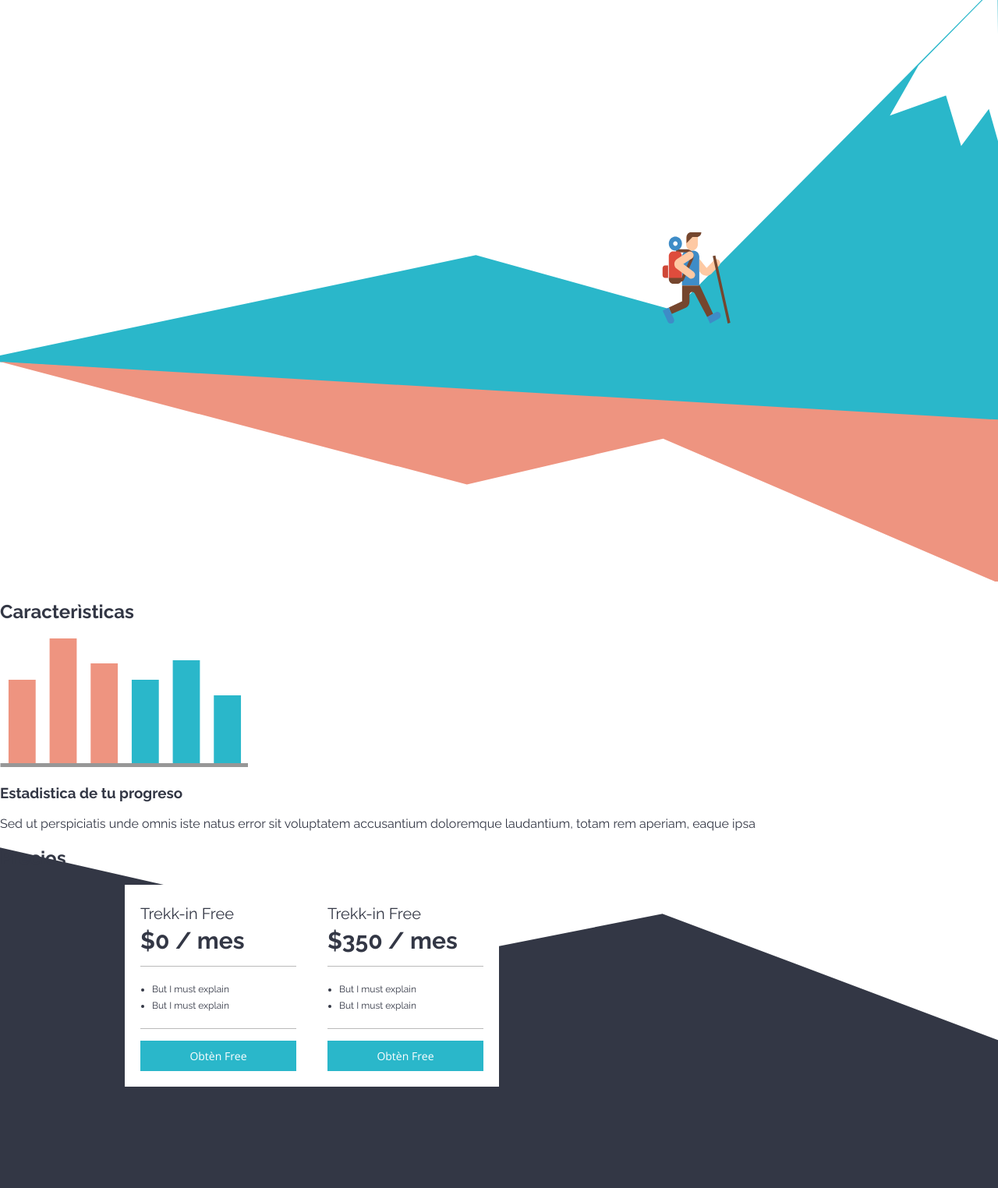
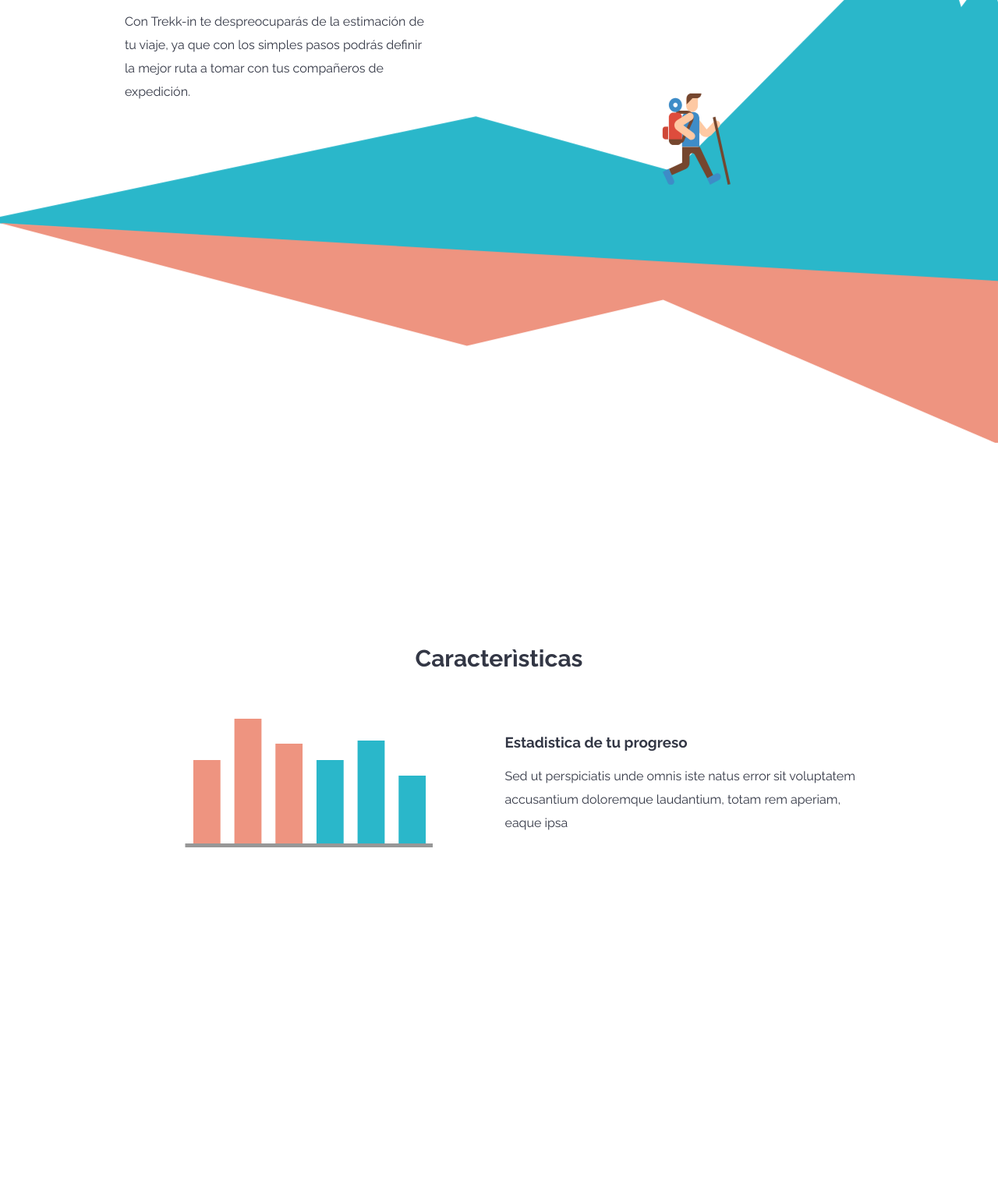
Before and after one commit to AndrewZael/desafioLatam-Css-avanzado, a plain HTML site: page index.html in a window 1280 px wide. Shown: the part 201-1725 px from the top of the page at 78% size. Drawn offline with nearby package versions, Linux system fonts and the light colour scheme.

Commit message:
Avance secciones landing

```diff
--- a/assets/scss/abstracts.scss
+++ b/assets/scss/abstracts.scss
@@ -8,10 +8,11 @@ $onyx:#333745;
 $bg-white: #fff;
 $bg-gray:#bababa;
 $bg-blue: #2ab7ca;
+$bg-mid-blue: #77d1dd;
 $bg-raising-black: #221d23;
 //utilities
 .container {
-    width: 960px;
+    width: 90%;
     margin: 0 auto;
 }
 
@@ -34,3 +35,10 @@ $fontSizes: 12px,
         font-size: $size;
     }
 }
+
+// mobile
+@media screen and (min-width: 1200px) {
+    .container {
+        width: 960px;
+    }
+}
--- /dev/null
+++ b/assets/scss/animations.scss
@@ -0,0 +1,45 @@
+#montana {
+    animation: montana .8s ease forwards;
+}
+
+#foot {
+    animation: foot .8s ease forwards;
+}
+
+#trekking {
+    opacity: 0;
+    animation: trekking 1.5s ease forwards;
+    animation-delay: 1s;
+}
+
+@keyframes montana {
+    0% {
+        transform: translate(100%, 0%);
+    }
+    100% {
+        transform: translate(0%, 0%);
+    }
+}
+
+@keyframes foot {
+    0% {
+        transform: translate(-100%, 548px);
+    }
+    100% {
+        transform: translate(0, 548px);
+    }
+}
+
+@keyframes trekking {
+    0% {
+        opacity: 0;
+        transform: translate(956px, 100px);
+    }
+    50% {
+        opacity: 1;
+    }
+    100% {
+        opacity: 1;
+        transform: translate(956px, 361px);
+    }
+}
--- a/assets/scss/components.scss
+++ b/assets/scss/components.scss
@@ -17,11 +17,26 @@
 }
 
 //header navs
+// button
+.btn {
+    color: $text-white;
+    background-color: $bg-blue;
+    font-size: 14px;
+    padding: 15px 12px;
+    text-align: center;
+    &:hover {
+        background-color: $bg-mid-blue;
+    }
+    &:focus {
+        background-color: $bg-gray;
+    }
+}
+
+// button
 //cards
 .precios__precio {
     background-color: $bg-white;
-    padding: 25px 20px 20px;
-    min-width: 200px;
+    padding: 25px 35px 30px;
     .precios__title {
         font-weight: normal;
         margin: 0 0 5px;
@@ -31,18 +46,14 @@
         border-bottom: 1px solid $bg-gray;
         margin: 15px 0;
         padding: 15px 0 15px 15px;
+        min-height: 300px;
     }
     .features__item {
-        margin: 7px 0;
+        margin: 10px 0;
         list-style-type: disc;
     }
     .precios_link {
-        text-align: center;
-        background-color: $bg-blue;
-        color: $text-white;
-        padding: 10px 5px;
         display: block;
-        font-family: 'Open Sans', sans-serif;
     }
 }
 
@@ -57,17 +68,35 @@ footer {
     .footer {
         align-items: center;
         display: flex;
+        flex-direction: column;
         padding: 25px 0;
+        @media screen and (min-width: 768px) {
+            flex-direction: row;
+        }
     }
     .footer__copyright {
         @extend .menu-footer__link;
+        margin-top: 15px;
+        @media screen and (min-width: 768px) {
+            margin-top: 0;
+        }
     }
     .footer__nav {
         flex: 1;
     }
     .menu-footer__item {
-        display: inline;
-        margin: 0 15px;
+        display: block;
+        width: 100%;
+        margin: 10px 0;
+        text-align: center;
+        &:first-child {
+            margin-left: 0;
+        }
+        @media screen and (min-width: 576px) {
+            display: inline;
+            margin: 0 15px;
+            text-align: left;
+        }
     }
 }
 
--- a/assets/scss/layout.scss
+++ b/assets/scss/layout.scss
@@ -1,15 +1,85 @@
+//about
+.hero__paragraph {
+    line-height: 30px;
+}
+
+.hero {
+    .hero__paragraph {
+        @media screen and (min-width: 768px) {
+            width: 40%;
+        }
+    }
+    .hero__trekk {
+        position: absolute;
+        width: 100%;
+        bottom: 0;
+        left: 0;
+        z-index: -1;
+        @media screen and (min-width: 768px) {
+            top: 0;
+        }
+    }
+}
+
+//about
+// caract
+.caract__title {
+    text-align: center;
+    padding: 100px 0 20px;
+}
+
+.caract {
+    .detalle-feature__paragraph {
+        @extend .hero__paragraph;
+    }
+    .caract__img-feature {
+        text-align: center;
+    }
+}
+
+// caract
 //precios
 #prices {
     background: url('../images/bg-price.svg') no-repeat center;
     background-size: cover;
 }
 
-.precios {
-    display: flex;
-}
-
 .prices {
-    margin: 0 auto;
+    padding-bottom: 50px;
+    .prices_title {
+        @extend .caract__title;
+        color: $text-white;
+    }
 }
 
 //precios
+// Grid
+.grid {
+    display: grid;
+    grid-template-columns: repeat(12, 1fr);
+    grid-gap: 15px;
+}
+
+@for $i from 1 through 12 {
+    .col-#{$i} {
+        grid-column: span ($i);
+    }
+}
+
+@media screen and (min-width: 768px) {
+    @for $i from 1 through 12 {
+        .col-md-#{$i} {
+            grid-column: span ($i);
+        }
+    }
+}
+
+@media (min-width: 1200px) {
+    @for $i from 1 through 12 {
+        .col-lg-#{$i} {
+            grid-column: span ($i);
+        }
+    }
+}
+
+// Grid
--- a/assets/scss/main.scss
+++ b/assets/scss/main.scss
@@ -3,5 +3,6 @@
 @import 'layout.scss';
 @import 'pages.scss';
 @import 'themes.scss';
+@import 'animations.scss';
 @import 'vendors.scss';
 @import 'base.scss';
--- a/index.html
+++ b/index.html
@@ -45,21 +45,21 @@
 
             </header>
 
-            <section id="about" class="full-h">
-                <div class="about">
-                    <h1 class="about__title">Haz trekking sin parar</h1>
-                    <p class="about__paragraph">Lorem ipsum dolor sit amet, consectetur adipiscing elit, sed do eiusmod tempor incididunt ut labore et dolore magna aliqua</p>
+            <section id="about" class="full-h hero">
+                <div class="hero__about container">
+                    <h1 class="hero__title font-35px">Haz trekking sin <br />parar</h1>
+                    <p class="hero__paragraph">Con Trekk-in te despreocuparás de la estimación de tu viaje, ya que con los simples pasos podrás definir la mejor ruta a tomar con tus compañeros de expedición.</p>
                 </div>
-                <div class="hero">
+                <div class="hero__trekk">
                     <svg width="100%" class="hero__treek" viewBox="0 0 1440 865" version="1.1" xmlns="http://www.w3.org/2000/svg" xmlns:xlink="http://www.w3.org/1999/xlink">
                         <g id="bg-hero">
-                                <g id="Group-7">
+                                <g id="montana">
                                     <g id="Group-6">
                                         <polygon id="Polygon" fill="#2AB7CA" points="972.544218 473.688747 1442 -3.53050922e-14 1442 124.12604 1442 636 0 548.470254 0 538.963343 686.64666 394.10107"></polygon>
                                         <polygon id="Polygon" fill="#FFFFFF" points="1439.13734 4.26130653 1442 236.502513 1426.8334 183.145119 1386.86088 236.502513 1364.9399 163.826901 1284 192.632142 1325.23866 120.38191"></polygon>
                                     </g>
                                 </g>
-                                <g id="trekking" transform="translate(956.000000, 361.000000)">
+                                <g id="trekking">
                                     <path d="M3.59993177,47.9032258 L8,47.9032258 L8,66 L3.59993177,66 C1.61187241,66 0,64.1766371 0,61.928303 L0,51.9751801 C-0.000227440723,49.7265887 1.61187241,47.9032258 3.59993177,47.9032258 Z" id="Path" fill="#CF4737"></path>
                                     <path d="M44.6666667,26.6129032 L36.3333333,26.6129032 C31.7312124,26.6129032 28,30.6859429 28,35.7096774 L28,76.6451613 L53,76.6451613 L53,35.7096774 C53,30.6859429 49.2687876,26.6129032 44.6666667,26.6129032 Z" id="Path" fill="#3E8CC7"></path>
                                     <path d="M50.9350024,4.25806452 L34.2667309,6.4934467 C34.08883,7.22433761 34,7.97556635 34,8.72882888 L34,17.6708661 C34,22.6091464 37.7912855,26.6129032 42.4675012,26.6129032 C47.1437169,26.6129032 50.9350024,22.6091464 50.9350024,17.6708661 L50.9350024,8.7290831 C51.0216659,7.24009943 51.0216659,5.74679397 50.9350024,4.25806452 Z" id="Path" fill="#FEC9A3"></path>
@@ -81,7 +81,7 @@
                                     <path d="M18.5,6.38709677 C13.2538854,6.38709677 9,10.9154264 9,16.5 C9,22.0845736 13.2538854,26.6129032 18.5,26.6129032 C23.7461146,26.6129032 28,22.0845736 28,16.5 C28,10.9154264 23.7461146,6.38709677 18.5,6.38709677 Z M18.5,19.8708826 C16.7520154,19.8708826 15.3334134,18.3607578 15.3334134,16.5 C15.3334134,14.6392422 16.7520154,13.1291174 18.5,13.1291174 C20.2479846,13.1291174 21.6665866,14.6392422 21.6665866,16.5 C21.6665866,18.3607578 20.2479846,19.8708826 18.5,19.8708826 Z" id="Shape" fill="#3E8CC7" fill-rule="nonzero"></path>
                                     <path d="M42.44825,37.9260969 L29.9398269,45.8523297 L44.60501,56.8158386 C47.0808449,58.5372591 47.7449916,62.0162977 46.0887941,64.589634 C46.0370456,64.6704411 45.9830898,64.7486991 45.9269268,64.827212 C44.2101517,67.2009522 41.012045,67.7704256 38.6330853,66.127263 L20.5799692,52.8236622 C18.3412945,51.2679345 16.9977954,48.6520278 17.0000027,45.8523297 C17.0000027,43.0526315 18.3457091,40.4367249 20.5885531,38.8832913 L36.4851544,28.6146725 C38.8638689,26.9715099 42.0622208,27.5409833 43.7789959,29.9147235 C45.5583106,32.3960366 45.0665772,35.9064294 42.6790336,37.757855 C42.6034955,37.8162298 42.5259954,37.8723105 42.44825,37.9260969 Z" id="Path" fill="#FEC9A3"></path>
                                 </g>
-                                <g id="bg-features-2" transform="translate(0.000000, 548.000000)" fill="#EE9480">
+                                <g id="foot" transform="translate(0.000000, 548.000000)" fill="#EE9480">
                                     <polygon id="bg-features" points="1440 83.5171828 1440 319 956.816987 110.890986 673.72618 177.080673 0 0"></polygon>
                                 </g>
                             </g>
@@ -89,15 +89,15 @@
                 </div>
             </section>
 
-            <section id="features">
-                <div class="caract">
-                    <h2 class="subtitle">Caracterìsticas</h2>
-                    <div class="img-feature caract__img-feature">
+            <section id="features" class="full-h">
+                <div class="caract grid container">
+                    <h2 class="caract__title col-12 font-30px">Caracterìsticas</h2>
+                    <div class="img-feature caract__img-feature col-12 col-md-6">
                         <object class="img-feature__img" data="assets/images/bar-graph.svg" type="image/svg+xml">
                             <strong>Tu navegador no soporta gráficos SVG</strong>
                         </object>
                     </div>
-                    <div class="detalle-feature caract__detalle-feature">
+                    <div class="detalle-feature caract__detalle-feature col-12 col-md-6">
                         <h3 class="detalle-feature__title">Estadistica de tu progreso</h3>
                         <p class="detalle-feature__paragraph">Sed ut perspiciatis unde omnis iste natus error sit voluptatem accusantium doloremque laudantium, totam rem aperiam, eaque ipsa</p>
                     </div>
@@ -106,25 +106,28 @@
 
             <section id="prices" class="full-h">
                 <div class="prices">
-                    <h2>Precios</h2>
-                    <div class="precios prices__precios container">
-                        <div class="precios__precio">
+                    <h2 class="prices_title font-30px">Precios</h2>
+                    <div class="precios prices__precios container grid">
+                        <div class="precios__precio col-12 col-md-6">
                             <h5 class="precios__title font-20px">Trekk-in Free</h5>
                             <strong class="precios__offer font-30px">$0 / mes</strong>
                             <ul class="features precios__features">
-                                <li class="features__item font-12px">But I must explain</li>
-                                <li class="features__item font-12px">But I must explain</li>
+                                <li class="features__item">Ver mapas creado por usuarios</li>
+                                <li class="features__item">Conectar con otros usuarios</li>
                             </ul>
-                            <a href="#" class="precios_link font-14px">Obtèn Free</a>
+                            <a href="#" class="precios_link btn">Obtèn Free</a>
                         </div>
-                        <div class="precios__precio">
+                        <div class="precios__precio col-12 col-md-6">
                             <h5 class="precios__title font-20px">Trekk-in Free</h5>
                             <strong class="precios__offer font-30px">$350 / mes</strong>
                             <ul class="features precios__features">
-                                <li class="features__item font-12px">But I must explain</li>
-                                <li class="features__item font-12px">But I must explain</li>
+                                <li class="features__item">Ver mapas creado por usuarios</li>
+                                <li class="features__item">Conectar con otros usuarios</li>
+                                <li class="features__item">Definir mejores rutas</li>
+                                <li class="features__item">Mapas Offline</li>
+                                <li class="features__item">Integración con otras aplicaciones</li>
                             </ul>
-                            <a href="#" class="precios_link font-14px">Obtèn Free</a>
+                            <a href="#" class="precios_link btn">Obtén Premium</a>
                         </div>
                     </div>
                 </div>
```
Also changed, not shown: assets/css/style.css.
